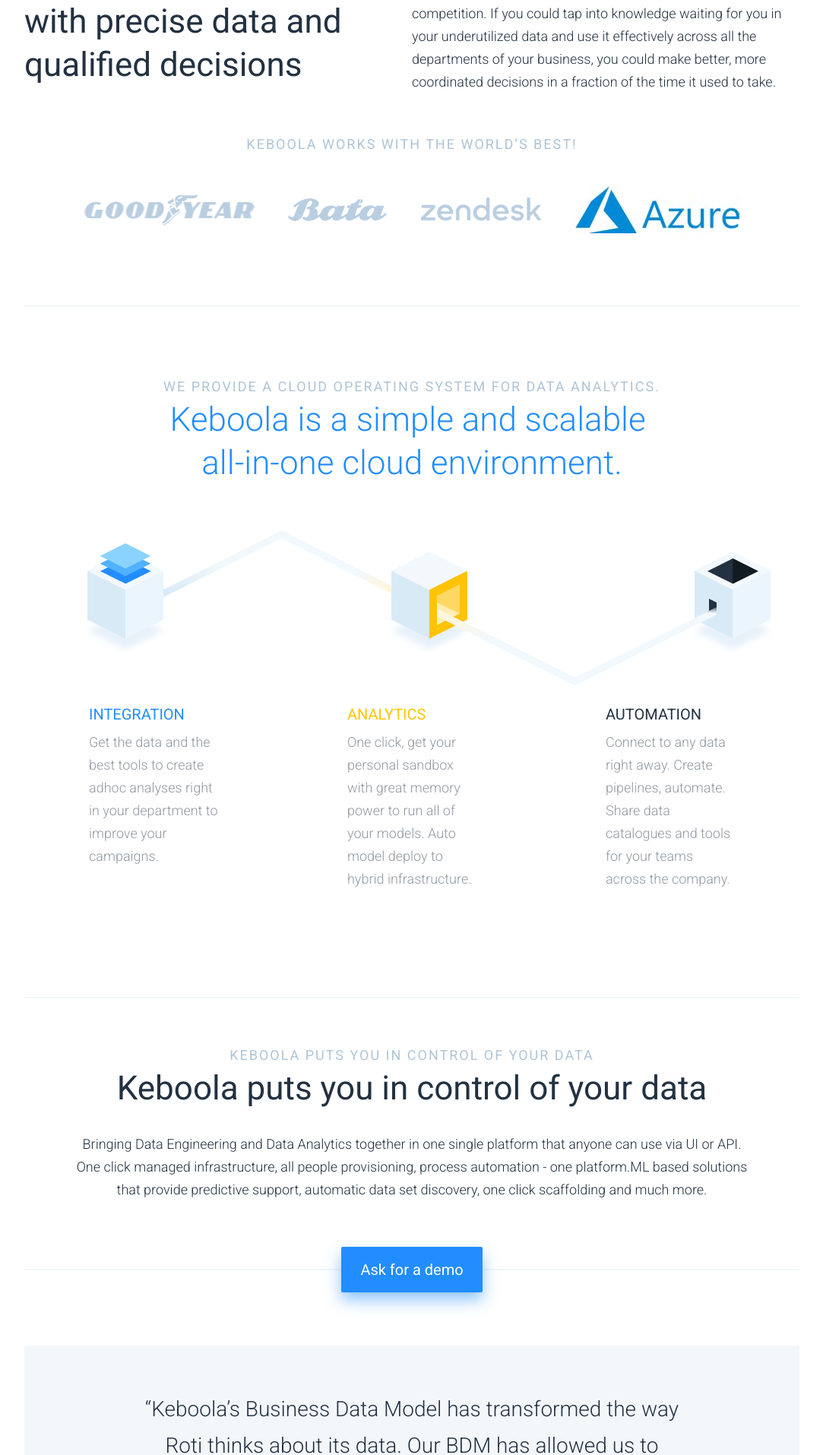
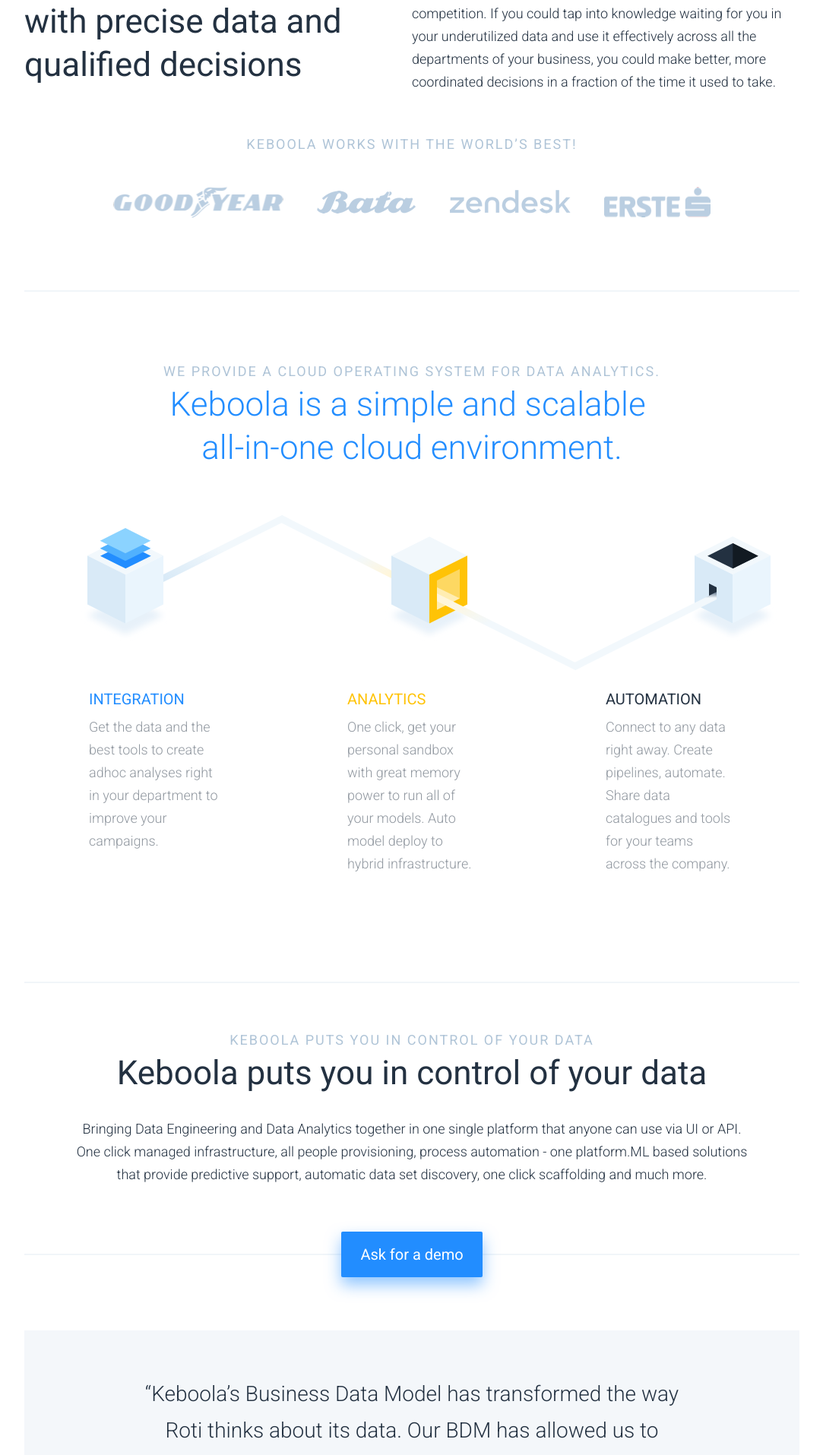
Before and after one commit to keboola/website, a Jekyll site: the page built from index.md, in a window 1280 px wide. Shown: the part 1057-2972 px from the top of the page at 76% size, without its empty margins (98-1181 px from the left). Built offline with Jekyll 4.4.1, drawn with Linux system fonts in a browser that asks for light colours; nearby versions of some CDN libraries.

Commit message:
Update from Forestry.io - Updated index.md

```diff
--- a/index.md
+++ b/index.md
@@ -28,8 +28,8 @@
     name: Bata
   - name: Zendesk
     img: "/uploads/zendesk_logo.png"
-  - name: Azure
-    img: "/uploads/logo-azure.jpg"
+  - name: Erste
+    img: "/uploads/erste_logo.png"
 - template: horizontal-rule
   block: hr
 - template: article-list-hp
```
